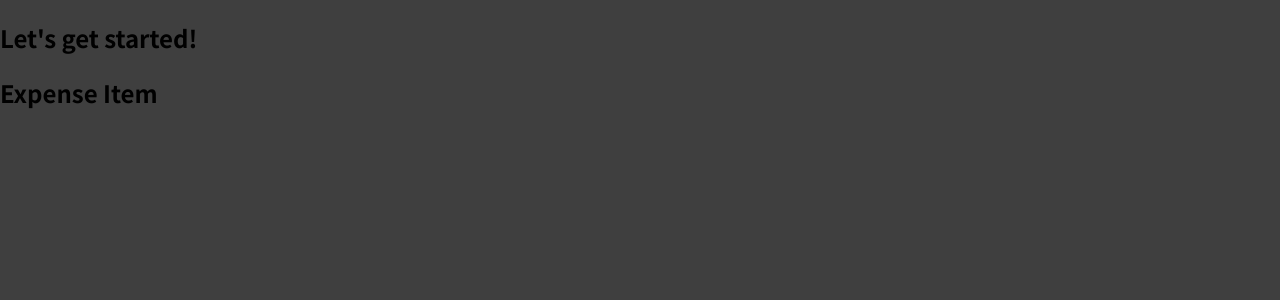
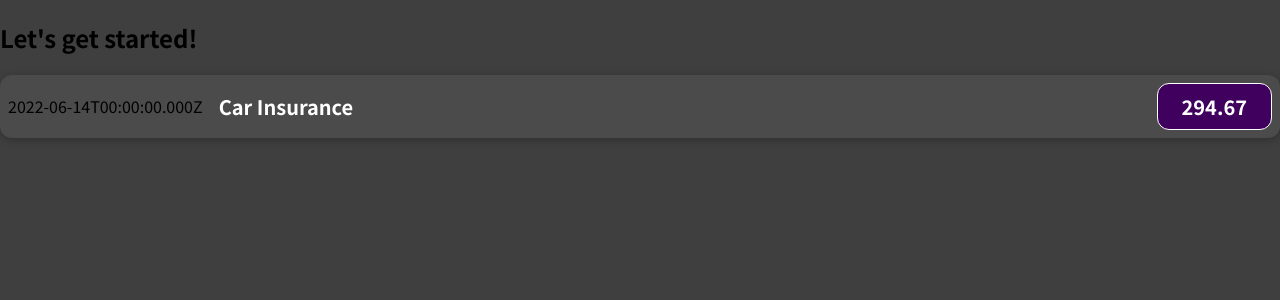
Before and after one commit to DarrylLeRoux/react, a JavaScript app in the folder react-complete-guide/: page / in a window 1280 px wide. Shown: the top 300 px of the page. Built offline with nearby package versions, Linux system fonts and the light colour scheme.

Commit message:
Outputting dynamic data

```diff
--- /dev/null
+++ b/react-complete-guide/src/components/ExpenseItem.css
@@ -0,0 +1,56 @@
+.expense-item {
+  display: flex;
+  justify-content: space-between;
+  align-items: center;
+  box-shadow: 0 2px 8px rgba(0, 0, 0, 0.25);
+  padding: 0.5rem;
+  margin: 1rem 0;
+  border-radius: 12px;
+  background-color: #4b4b4b;
+}
+
+.expense-item__description {
+  display: flex;
+  flex-direction: column;
+  gap: 1rem;
+  align-items: flex-end;
+  flex-flow: column-reverse;
+  justify-content: flex-start;
+  flex: 1;
+}
+
+.expense-item h2 {
+  color: #3a3a3a;
+  font-size: 1rem;
+  flex: 1;
+  margin: 0 1rem;
+  color: white;
+}
+
+.expense-item__price {
+  font-size: 1rem;
+  font-weight: bold;
+  color: white;
+  background-color: #40005d;
+  border: 1px solid white;
+  padding: 0.5rem;
+  border-radius: 12px;
+}
+
+@media (min-width: 580px) {
+  .expense-item__description {
+    flex-direction: row;
+    align-items: center;
+    justify-content: flex-start;
+    flex: 1;
+  }
+
+  .expense-item__description h2 {
+    font-size: 1.25rem;
+  }
+
+  .expense-item__price {
+    font-size: 1.25rem;
+    padding: 0.5rem 1.5rem;
+  }
+}
--- a/react-complete-guide/src/components/ExpenseItem.js
+++ b/react-complete-guide/src/components/ExpenseItem.js
@@ -1,5 +1,19 @@
+import "./ExpenseItem.css";
+
 function ExpenseItem() {
-  return <h2>Expense Item</h2>;
+  const expenseDate = new Date(2022, 5, 14);
+  const expenseItem = "Car Insurance";
+  const expenseAmount = 294.67;
+
+  return (
+    <div className="expense-item">
+      <div>{expenseDate.toISOString()}</div>
+      <div className="expense-item__description ">
+        <h2>{expenseItem}</h2>
+        <div className="expense-item__price">{expenseAmount}</div>
+      </div>
+    </div>
+  );
 }
 
 export default ExpenseItem;
```
Also changed, not shown: 1 other file (tests, documents, lock files or other folders).
